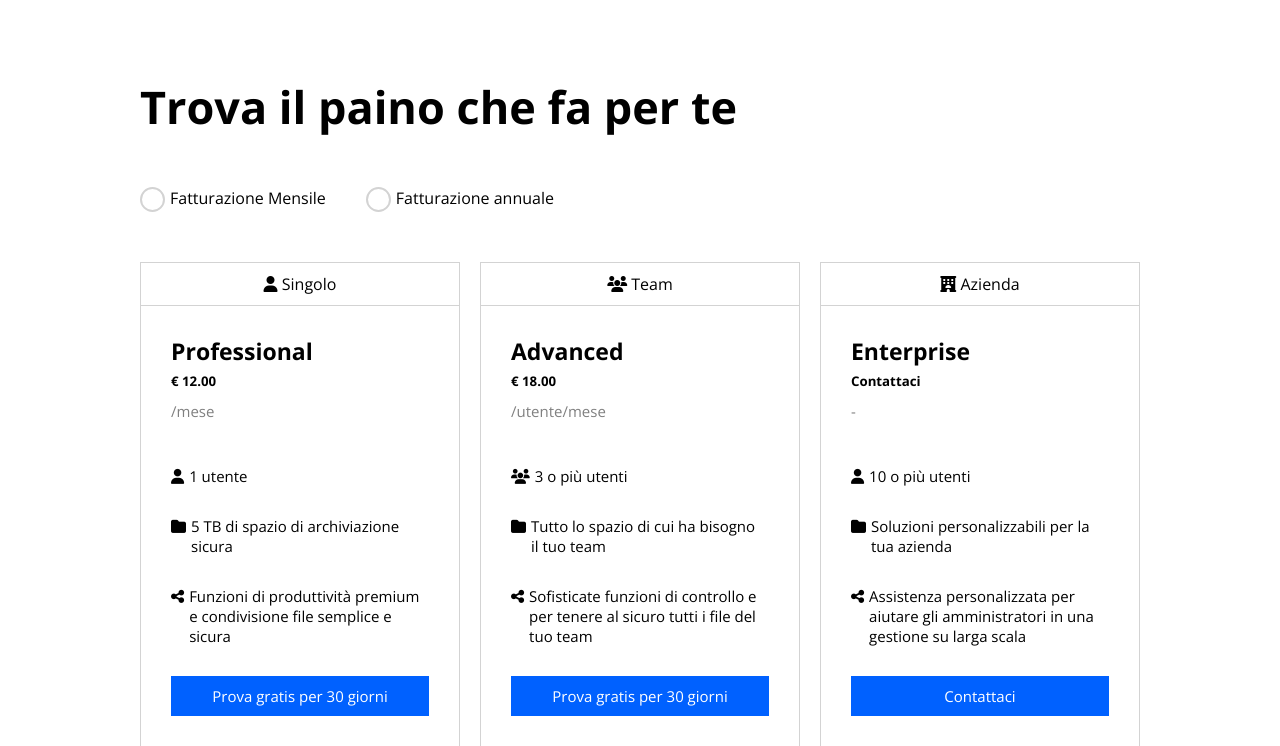
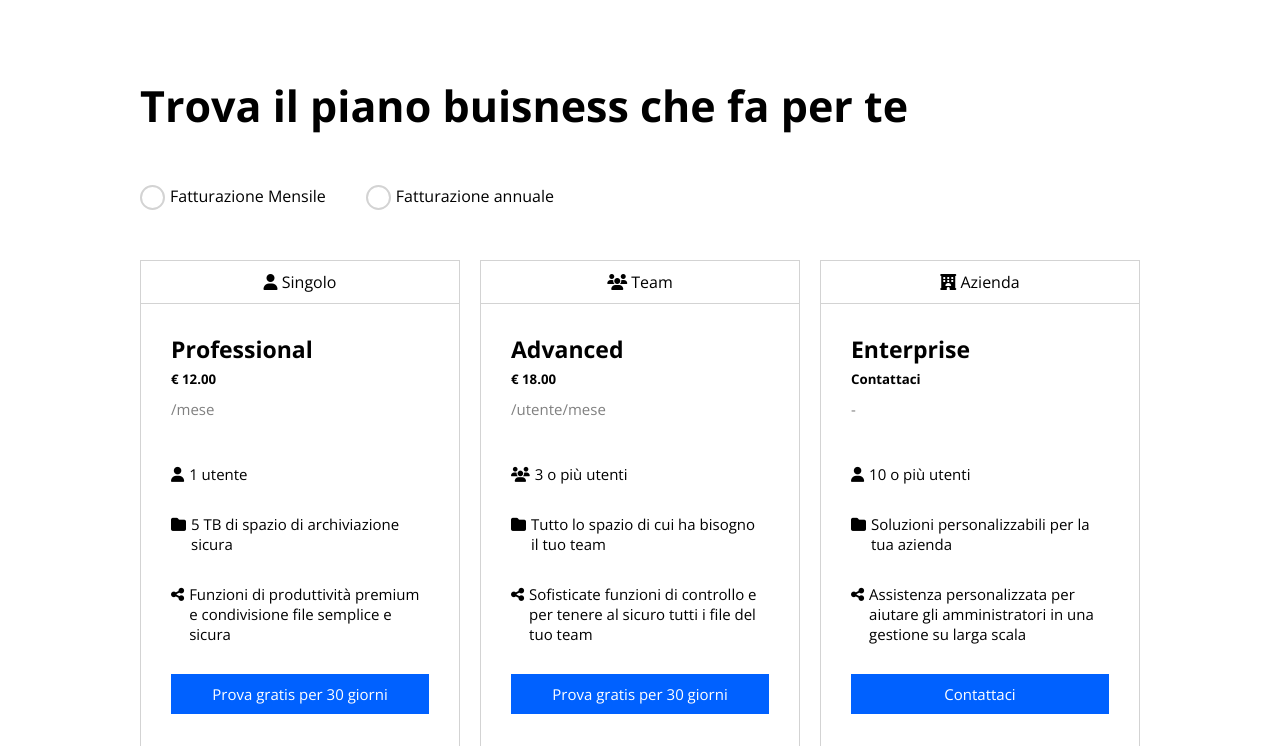
Before and after one commit to Matteo-Nesti/htmlcss-dropbox, a plain HTML site: page index.html in a window 1280 px wide. Shown: the part 914-1660 px from the top of the page. Drawn offline with nearby package versions, Linux system fonts and the light colour scheme.

Commit message:
fix h2 font-size

```diff
--- a/css/style.css
+++ b/css/style.css
@@ -40,7 +40,7 @@ h1 {
 }
 
 h2 {
-    font-size: 45px;
+    font-size: 43px;
     font-weight: 700;
     margin-bottom: 50px;
 }
--- a/index.html
+++ b/index.html
@@ -95,7 +95,7 @@
             <!-- divisione in tre colonne piano pagamento -->
 
             <section class="subscription">
-                <h2>Trova il paino che fa per te</h2>
+                <h2>Trova il piano buisness che fa per te</h2>
 
                 <!-- scelta abbonamento -->
 
```
